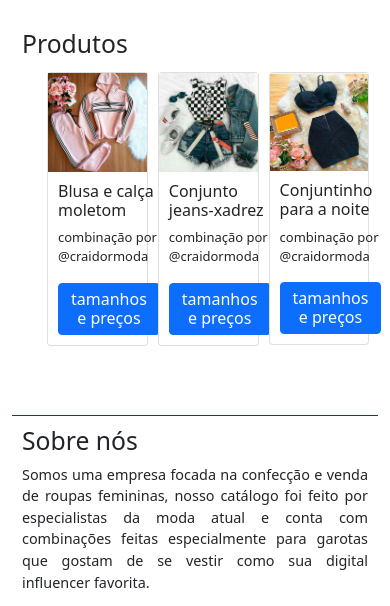
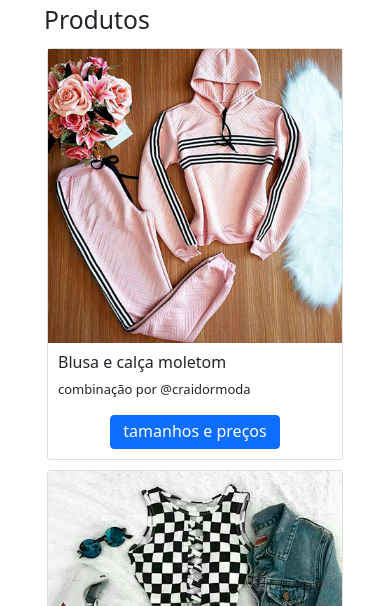
Before and after one commit to jhulyambrozini/projeto-lifes, a website: page index.html in a window 390 px wide. Shown: the part 223-829 px from the top of the page. Drawn offline with Linux system fonts and the light colour scheme.

Commit message:
fix: responsive smartphone layout

```diff
--- a/index.html
+++ b/index.html
@@ -56,7 +56,9 @@
                             <div class="card-body">
                                 <h5 class="card-title">Blusa e calça moletom</h5>
                                 <p class="card-text">combinação por @craidormoda</p>
-                                <a class="btn btn-primary" data-bs-toggle="modal" data-bs-target="#modal-1" >tamanhos e preços</a>
+                                <div class="d-grid  justify-content-center">
+                                    <a class="btn btn-primary" data-bs-toggle="modal" data-bs-target="#modal-1" >tamanhos e preços</a>
+                                </div>
                             </div>
                         </div>
 
@@ -65,7 +67,9 @@
                             <div class="card-body">
                                 <h5 class="card-title">Conjunto jeans-xadrez</h5>
                                 <p class="card-text">combinação por @craidormoda</p>
-                               <a class="btn btn-primary" data-bs-toggle="modal" data-bs-target="#modal-2">tamanhos e preços</a>
+                                <div class="d-grid justify-content-center">
+                                    <a class="btn btn-primary" data-bs-toggle="modal" data-bs-target="#modal-2">tamanhos e preços</a>
+                                </div>
                             </div>
                         </div>
 
@@ -74,7 +78,9 @@
                             <div class="card-body">
                                 <h5 class="card-title">Conjuntinho para a noite</h5>
                                 <p class="card-text">combinação por @craidormoda</p>
-                                <a class="btn btn-primary" data-bs-toggle="modal" data-bs-target="#modal-3">tamanhos e preços</a>
+                                <div class="d-grid justify-content-center">
+                                    <a class="btn btn-primary" data-bs-toggle="modal" data-bs-target="#modal-3">tamanhos e preços</a>
+                                </div>
                             </div>
                         </div>
                     </div>
--- a/style/custom.css
+++ b/style/custom.css
@@ -135,7 +135,7 @@ footer small {
 }
 
 /*smartphone*/
-@media (min-width: 320px) {
+@media (max-width: 426px) {
 
     body {
         overflow-x: hidden;
@@ -143,6 +143,10 @@ footer small {
 
     li.nav-item {
         font-size: 1rem;
+    }
+
+    section {
+        padding-top: .5rem;
     }
 
     h2 {
@@ -154,7 +158,7 @@ footer small {
     }
 
     .produtos {
-        padding-left: 10px;
+        padding-left: 35px;
     }
 
     .aling {
@@ -165,8 +169,11 @@ footer small {
         line-height: 1rem;
     }
 
+    .produtos{
+        padding-left: 32px;
+    }
     div.card {
-        flex-wrap: wrap;
+        width: auto;
     }
 
     .card-body {
@@ -175,6 +182,10 @@ footer small {
 
     .card-title {
         font-size: 1rem;
+    }
+
+    .aling-card {
+        padding-right: 30px;
     }
 
     p.card-text {
```
